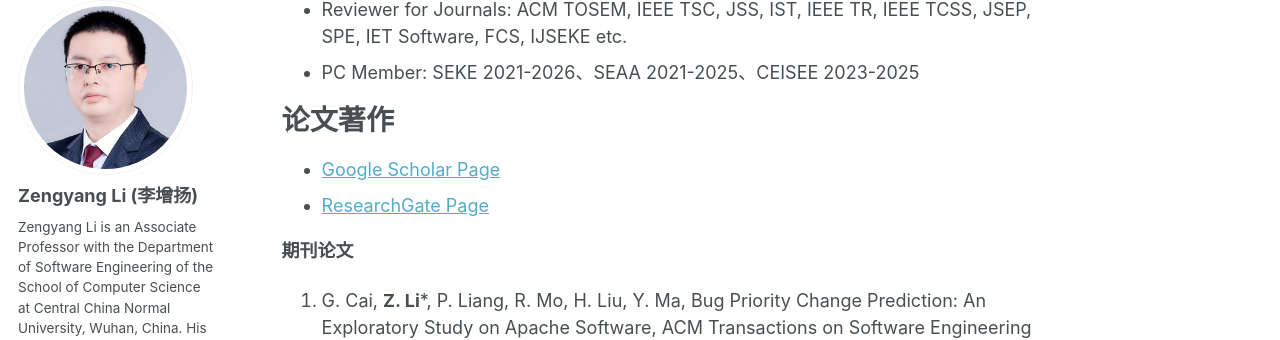
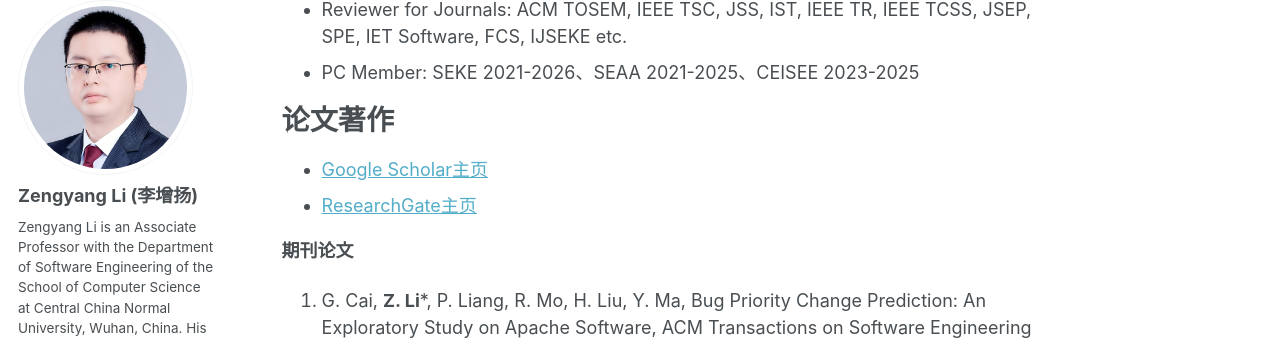
Before and after one commit to zengyang/zengyang.github.io, a Jekyll site: the page built from _pages/about.md, in a window 1280 px wide and 900 px high, scrolled down 819 px. Shown: the part 101-441 px from the top of the window. Built offline with Jekyll 4.4.1, drawn with Linux system fonts in a browser that asks for light colours; some web fonts are replaced; a script bundle is joined from its source files by our own code; library files that are not in the unit come from our copies.

Commit message:
Translate Google Scholar and ResearchGate links to Chinese
Updated links to Google Scholar and ResearchGate pages to Chinese.

```diff
--- a/_pages/about.md
+++ b/_pages/about.md
@@ -40,8 +40,8 @@
 
 论文著作
 ======
-- [Google Scholar Page](https://scholar.google.com/citations?user=Pfde0K0AAAAJ&hl=en)
-- [ResearchGate Page](https://www.researchgate.net/profile/Zengyang-Li/research)
+- [Google Scholar主页](https://scholar.google.com/citations?user=Pfde0K0AAAAJ&hl=en)
+- [ResearchGate主页](https://www.researchgate.net/profile/Zengyang-Li/research)
 
 **期刊论文**
 1. G. Cai, **Z. Li***, P. Liang, R. Mo, H. Liu, Y. Ma, Bug Priority Change Prediction: An Exploratory Study on Apache Software, ACM Transactions on Software Engineering and Methodology, 2025, DOI: http://dx.doi.org/10.1145/3785148. (软件工程CCF A，SCI一区)
```
